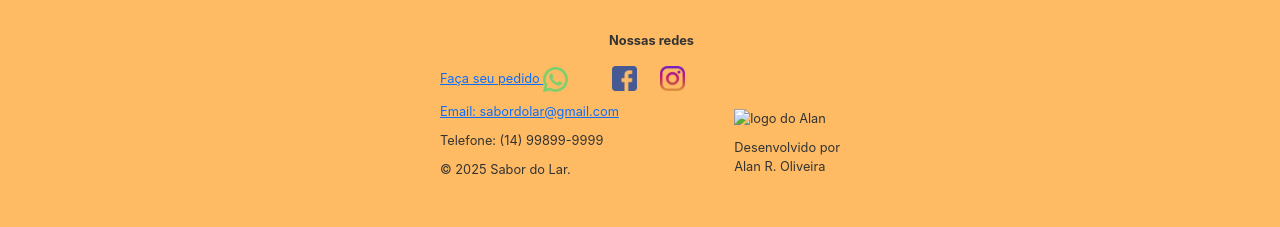
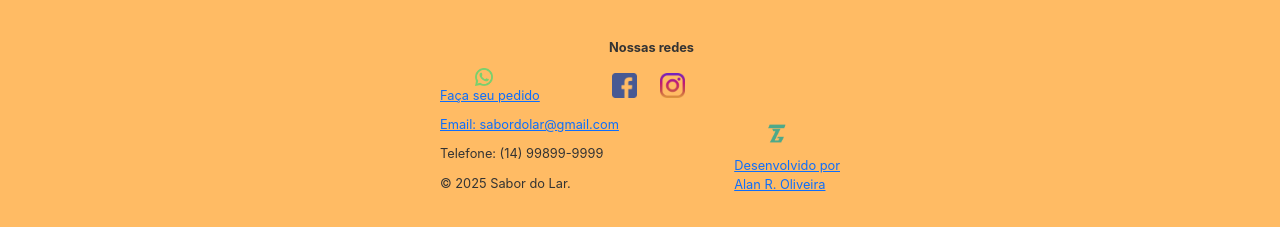
Before and after one commit to truelanz/webSite_restaurante, a plain HTML site: page index.html in a window 1280 px wide. Shown: the part 1167-1394 px from the top of the page. Drawn offline with nearby package versions, Linux system fonts and the light colour scheme; a web font is replaced by a local one.

Commit message:
Enhance footer layout and add WhatsApp link for orders; include new logo image

```diff
--- a/css/styles.css
+++ b/css/styles.css
@@ -296,3 +296,19 @@ footer {
     position: relative;
     top: 40px;
 }
+
+.footer-right img {
+    width: 25px;
+     margin-left: 30px;
+}
+
+.order_footer {
+    display: flex;
+    flex-direction: column;
+}
+
+.order_footer img {
+    width: 18px;
+    margin-left: 35px;
+
+}
--- a/index.html
+++ b/index.html
@@ -23,10 +23,10 @@
         <nav>
             <ul>
                 <li class="order">
-                  <img src="/images/whatsapp.png" alt="whatsApp icon">
+                  <a href="https://wa.me/5500000000000" target="_blank" ><img src="/images/whatsapp.png" alt="whatsApp icon"></a>
                   <a href="#home">Faça seu<br>pedido</a>
                 </li>
-                <li><a href="/#"><h1>Sabor do Lar</h1></a></li>
+                <li><a href="/"><h1>Sabor do Lar</h1></a></li>
                 <li><a href="#sobre">Sobre Nós</a></li>
             </ul>
         </nav>
@@ -98,25 +98,24 @@
 
     <footer>
         <div class="footer-left">
-            <li>
-                <a href="#">Faça seu pedido
-                <img style="width: 25px;" src="/images/whatsapp.png" alt="whatsApp icon">
-                </a>
+            <li class="order_footer">
+                <a href="https://wa.me/5500000000000" target="_blank"><img src="/images/whatsapp.png" alt="whatsApp icon"></a>
+                <a target="_blank" href="#home">Faça seu pedido</a>
             </li>
-            <li><a href="/#">Email: sabordolar@gmail.com</a></li>
+            <li><a target="_blank" href="/#">Email: sabordolar@gmail.com</a></li>
             <li>Telefone: (14) 99899-9999</li>
             <p>&copy; 2025 Sabor do Lar.</p>
         </div>
 
         <div class="footer-middle">
             <p>Nossas redes</p>
-            <img style="width: 25px; margin-left: 3px;" src="/images/facebook.png" alt="facebook icon">
-            <img style="width: 25px; margin-left: 20px;" src="/images/instagram.png" alt="instagram icon">
+            <a target="_blank" href="/"> <img style="width: 25px; margin-left: 3px;" src="/images/facebook.png" alt="facebook icon"></a>
+            <a target="_blank" href=""><img style="width: 25px; margin-left: 20px;" src="/images/instagram.png" alt="instagram icon"></a>
         </div>
 
         <div class="footer-right">
-            <img src="/images/" alt="logo do Alan">
-            <p>Desenvolvido por<br>Alan R. Oliveira</p>
+            <a target="_blank" href="https://alanroliveira.com.br"><img src="/images/logo.png" alt="logo do Alan"></a>
+            <a target="_blank" href="https://alanroliveira.com.br">Desenvolvido por<br>Alan R. Oliveira</a>
         </div>
     </footer>
 
```
Also changed, not shown: images/logo.png (added).
